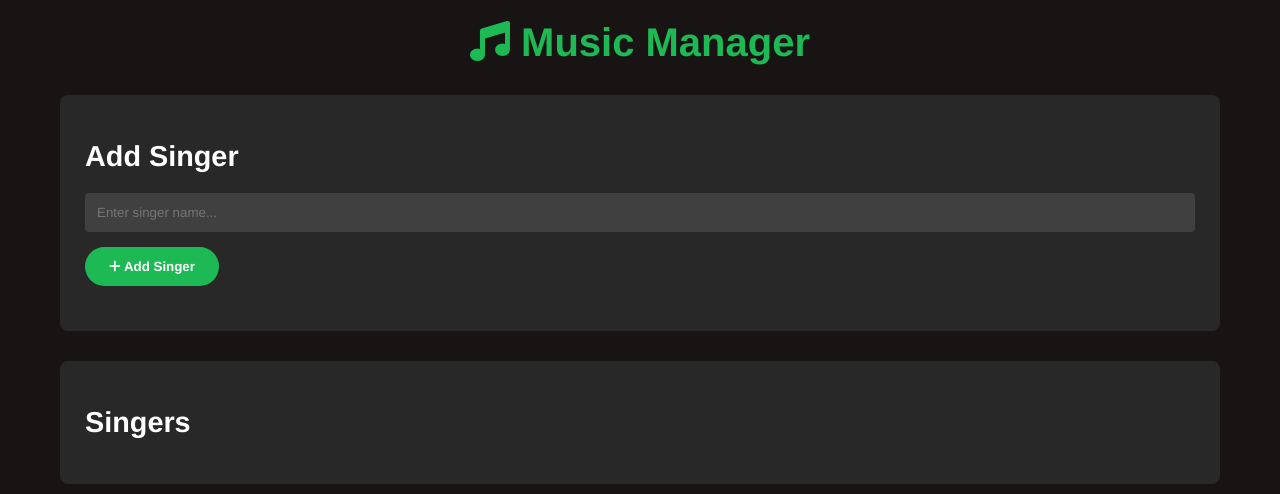
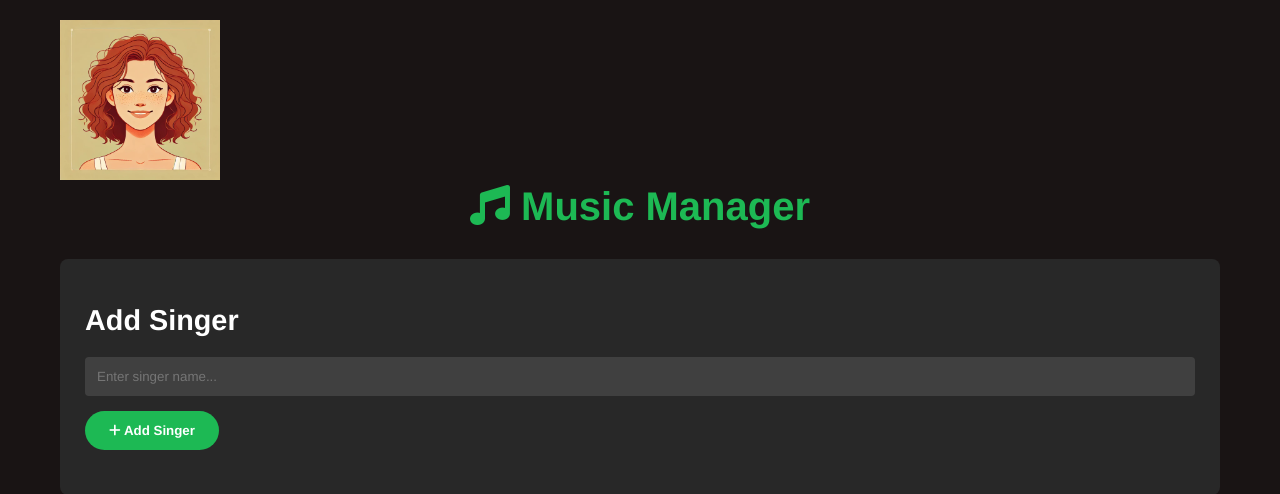
Before and after one commit to noga-x-space/music-list-app, a Flask app: page / in a window 1280 px wide. Shown: the top 494 px of the page. Run offline with Flask 2, Linux system fonts and the light colour scheme; data that the repository does not hold is empty.

Commit message:
added icon

```diff
--- a/app/templates/index.html
+++ b/app/templates/index.html
@@ -164,6 +164,7 @@
 </head>
 <body>
     <div class="container">
+        <img src="self-icon.jpg" alt="Self Icon" style="max-height: 160px; max-width: 160px;">
         <h1><i class="fas fa-music"></i> Music Manager</h1>
 
         <div class="section">
```
Also changed, not shown: app/templates/self-icon.jpg (added).
